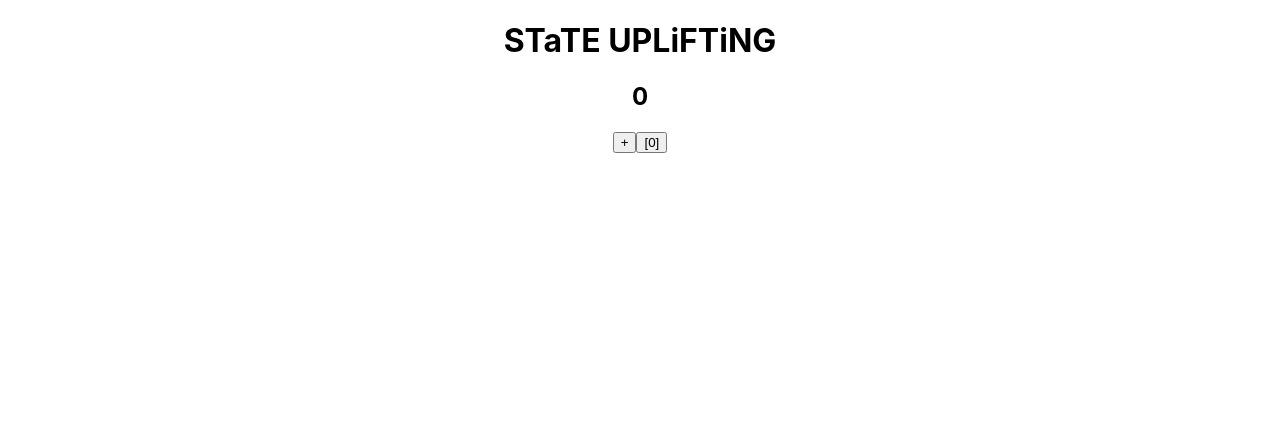
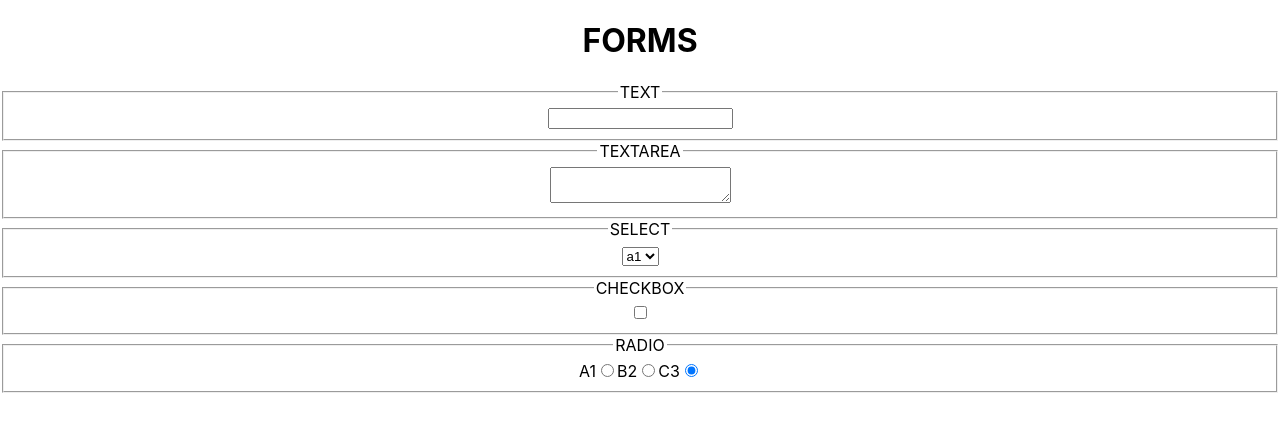
Before and after one commit to A-Kija/pimpackiukai, a React (Create React App) app in the folder r1/: page / in a window 1280 px wide. Shown: the top 432 px of the page. Built offline with nearby package versions, Linux system fonts and the light colour scheme.

Commit message:
formos done

```diff
--- a/r1/src/App.jsx
+++ b/r1/src/App.jsx
@@ -1,33 +1,11 @@
 import './App.css';
-import Mygtukas from './Components/Mygtukas';
-import {useState} from 'react';
-import H2 from './Components/H2';
-import Kv from './Components/Kv';
+import ReForm from './Components/ReForm';
 
 function App() {
-
-
-    const [sk, setSk] = useState(0);
-    const [kv, setKv] = useState([]);
-
-    const add = () => {
-        setSk(s => s + 1);
-    }
-
-    const addKv = () => {
-        setKv(k => [...k, sk]);
-    }
-
-
   return (
     <div className="App">
-        <h1>STaTE UPLiFTiNG</h1>
-        <H2 skaicius={sk}></H2>
-        <Mygtukas sniurelis={add} sniurelis2={addKv} count={kv.length}></Mygtukas>
-        <Kv kv={kv}></Kv>
-
-
-
+        <h1>FORMS</h1>
+        <ReForm></ReForm>
     </div>
   );
 }
--- /dev/null
+++ b/r1/src/Components/ReForm.jsx
@@ -0,0 +1,71 @@
+import {useState} from 'react';
+function ReForm() {
+
+    const [text, setText] = useState('');
+    const [textarea, setTextarea] = useState('');
+    const [select, setSelect] = useState('1');
+    const [checkbox, setCheckbox] = useState(0);
+    const [radio, setRadio] = useState('3');
+
+
+    const textChange = e => {
+        setText(e.target.value);
+    }
+
+    const textareaChange = e => {
+        setTextarea(e.target.value);
+    }
+
+    const selectChange = e => {
+        setSelect(e.target.value);
+    }
+
+    const checkboxChange = () => {
+        setCheckbox(c => c ? 0 : 1);
+    }
+
+    const radioChange = e => {
+        setRadio(e.target.value);
+    }
+
+    return (
+        <>
+        <fieldset>
+            <legend>TEXT</legend>
+            <input type="text" onChange={textChange} value={text}></input>
+        </fieldset>
+
+        <fieldset>
+        <legend>TEXTAREA</legend>
+        <textarea onChange={textareaChange} value={textarea}></textarea>
+        </fieldset>
+
+        <fieldset>
+        <legend>SELECT</legend>
+        <select value={select} onChange={selectChange}>
+            <option value="1">a1</option>
+            <option value="2">b2</option>
+            <option value="3">c3</option>
+        </select>
+        </fieldset>
+
+        <fieldset>
+        <legend>CHECKBOX</legend>
+        <input type="checkbox" onChange={checkboxChange} checked={checkbox}></input>
+        </fieldset>
+
+        <fieldset>
+        <legend>RADIO</legend>
+            A1<input onChange={radioChange} type="radio" name="r" value="1" checked={radio === '1'} />
+            B2<input onChange={radioChange} type="radio" name="r" value="2" checked={radio === '2'} />
+            C3<input onChange={radioChange} type="radio" name="r" value="3" checked={radio === '3'} />
+        </fieldset>
+
+        </>
+
+
+
+    )
+}
+
+export default ReForm;
```
Also changed, not shown: r1/src/App5.jsx (added, +37 -0 lines).
